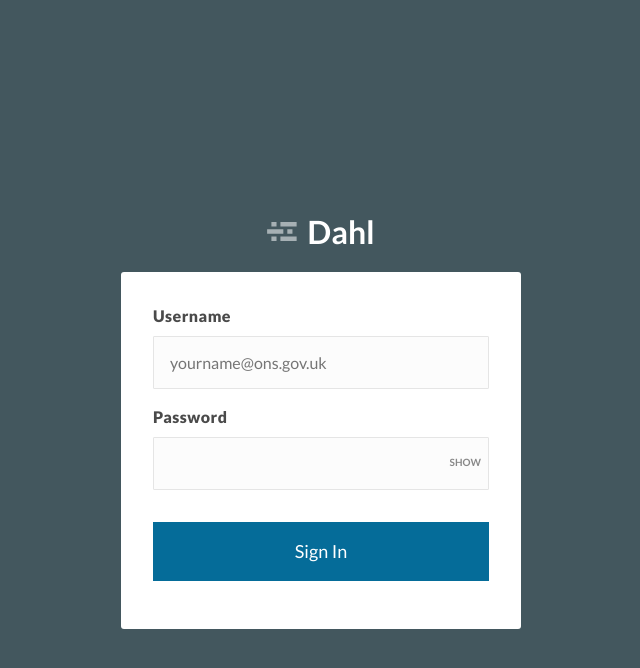
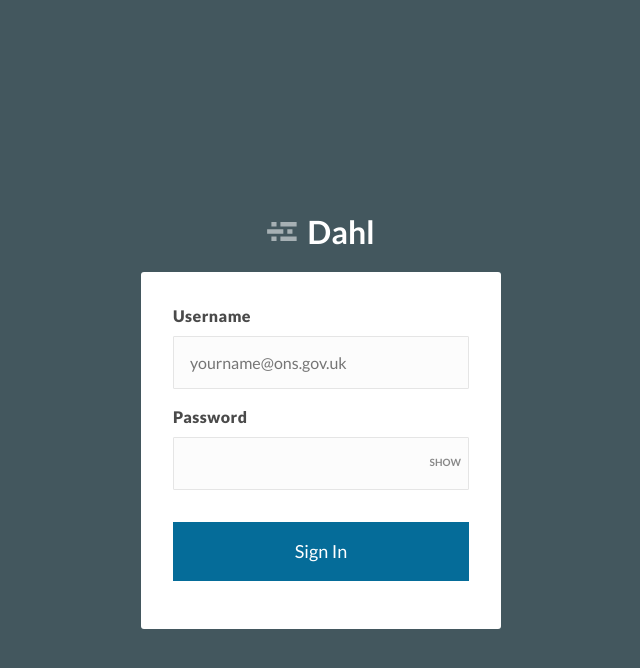
Before and after one commit to ONSdigital/eq-author-proto, a Jekyll site: the page built from index.html, in a window 1280 px wide. Shown: the top 668 px of the page, without its empty margins (319-959 px from the left). Built offline with Jekyll 4.4.1, drawn with Linux system fonts in a browser that asks for light colours.

Commit message:
sign in width

```diff
--- a/css/style.scss
+++ b/css/style.scss
@@ -47,7 +47,7 @@ body, html {
   background: white;
   padding:2rem;
   border-radius: 3px;
-  width:400px;
+  width:360px;
   text-align: left;
 }
 
```
